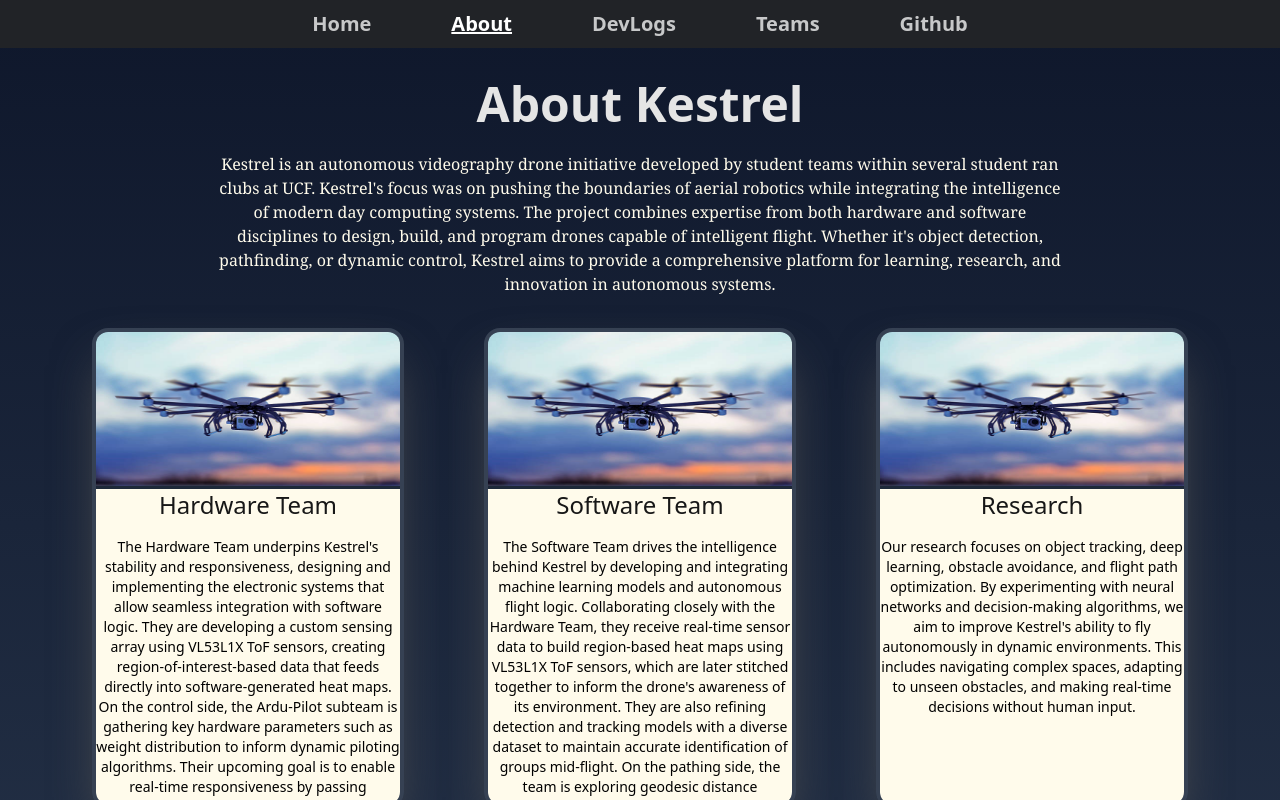
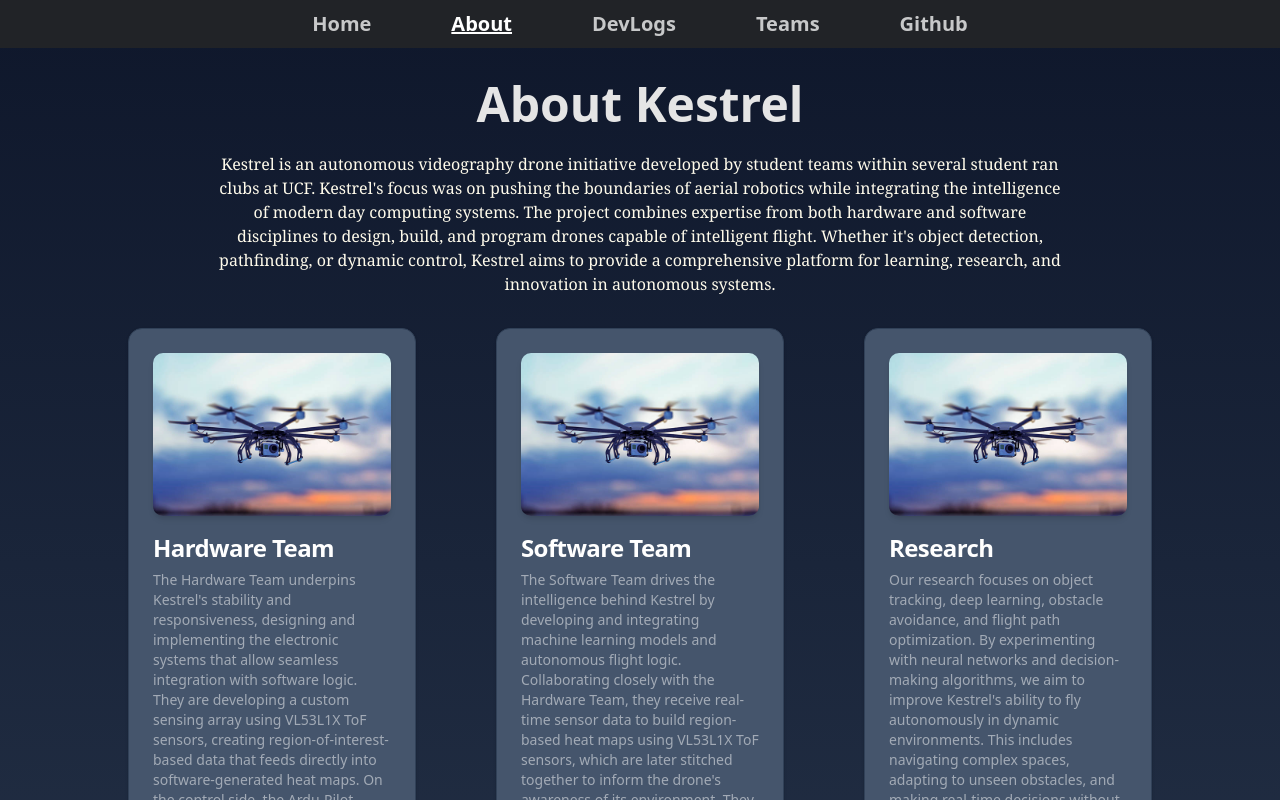
Before and after one commit to satasatalight/kestrel-ucf, a Next.js app: page /about in a window 1280 px wide. Shown: the top 800 px of the page. Built offline with nearby package versions, Linux system fonts and the light colour scheme.

Commit message:
Edited AboutPage Cards

```diff
--- /dev/null
+++ b/app/about/_components/AboutCard.tsx
@@ -0,0 +1,54 @@
+import Image, { StaticImageData } from "next/image";
+import React from "react";
+
+export interface AboutCardProps {
+  title: string;
+  description: string;
+  image: StaticImageData;
+}
+
+import {
+  Card,
+  CardContent,
+  CardDescription,
+  CardFooter,
+  CardHeader,
+  CardTitle,
+} from "@/components/ui/card";
+
+const AboutCard = ({ title, description, image }: AboutCardProps) => {
+  return (
+    <Card className="w-full h-fit bg-slate-600 border-slate-700">
+      <CardHeader>
+        <Image
+          className="rounded-lg mb-4 shadow-md hover:scale-102 transition-all duration-300"
+          src={image}
+          alt={title}
+        />
+        <CardTitle className="text-2xl text-white">{title}</CardTitle>
+        <CardDescription className="overflow-y-auto max-h-[300px] text-white/50">
+          {description}
+        </CardDescription>
+      </CardHeader>
+      <CardContent></CardContent>
+    </Card>
+  );
+
+  return (
+    <div className="w-78 flex flex-col border-4 h-120 shadow-neutral-600 shadow-2xl overflow-y-hidden border-gray-700 rounded-2xl">
+      <Image
+        className="h-1/3 border-b-3 border-b-gray-800"
+        src={image}
+        alt={title}
+      />
+      <div className="w-full h-full bg-[red]">
+        <h1 className="text-2xl text-center text-neutral-900">{title}</h1>
+        <p className="flex justify-center text-center pt-4 text-black text-sm">
+          {description}
+        </p>
+      </div>
+    </div>
+  );
+};
+
+export default AboutCard;
--- a/app/about/page.tsx
+++ b/app/about/page.tsx
@@ -1,8 +1,58 @@
-import Image from "next/image";
+import Image, { StaticImageData } from "next/image";
 import React from "react";
 import imageTeam from "@/public/GroupSample.jpg";
+import imageFlyingDrone from "@/public/FlyingDrone.jpg";
+import AboutCard, { AboutCardProps } from "./_components/AboutCard";
 
 const AboutPage = () => {
+  const cards: AboutCardProps[] = [
+    {
+      title: "Hardware Team",
+      description: `The Hardware Team underpins Kestrel's stability and
+              responsiveness, designing and implementing the electronic systems
+              that allow seamless integration with software logic. They are
+              developing a custom sensing array using VL53L1X ToF sensors,
+              creating region-of-interest-based data that feeds directly into
+              software-generated heat maps. On the control side, the Ardu-Pilot
+              subteam is gathering key hardware parameters such as weight
+              distribution to inform dynamic piloting algorithms. Their upcoming
+              goal is to enable real-time responsiveness by passing structured
+              sensor and flight path data into Ardu-Pilot, allowing the drone to
+              follow computed routes, avoid obstacles, and keep its camera
+              focused on the target group through coordinated motor control and
+              body rotation.`,
+      image: imageFlyingDrone,
+    },
+    {
+      title: "Software Team",
+      description: `The Software Team drives the intelligence behind Kestrel by
+              developing and integrating machine learning models and autonomous
+              flight logic. Collaborating closely with the Hardware Team, they
+              receive real-time sensor data to build region-based heat maps
+              using VL53L1X ToF sensors, which are later stitched together to
+              inform the drone's awareness of its environment. They are also
+              refining detection and tracking models with a diverse dataset to
+              maintain accurate identification of groups mid-flight. On the
+              pathing side, the team is exploring geodesic distance calculations
+              and Ricci flow algorithms to smooth out flight paths for safer,
+              more efficient navigation. Additionally, they are developing base
+              station initialization logic to manage flight sequence commands
+              like takeoff and landing, ensuring clear control boundaries for
+              the operator.`,
+      image: imageFlyingDrone,
+    },
+    {
+      title: "Research",
+      description: `Our research focuses on object tracking, deep learning, obstacle
+              avoidance, and flight path optimization. By experimenting with
+              neural networks and decision-making algorithms, we aim to improve
+              Kestrel's ability to fly autonomously in dynamic environments.
+              This includes navigating complex spaces, adapting to unseen
+              obstacles, and making real-time decisions without human input.`,
+      image: imageFlyingDrone,
+    },
+  ];
+
   return (
     <div className="h-fit w-full bg-gradient-to-t from-slate-700 to-slate-900">
       <div className="pt-[80px] text-5xl font-bold text-center text-neutral-200 font-mono">
@@ -19,78 +69,13 @@
         comprehensive platform for learning, research, and innovation in
         autonomous systems.
       </div>
-      <section className="flex flex-row gap-20 items-center justify-center pt-8 w-full">
-        <div className="w-78 flex flex-col border-4 h-120 shadow-neutral-600 shadow-2xl overflow-y-hidden border-gray-700 rounded-2xl">
-          <img
-            className="h-1/3 border-b-3 border-b-gray-800"
-            src="FlyingDrone.jpg"
-          ></img>
-          <div className="w-full h-full bg-amber-50">
-            <h1 className="text-2xl text-center text-neutral-900">
-              Hardware Team
-            </h1>
-            <p className="flex justify-center text-center pt-4 text-black text-sm">
-              The Hardware Team underpins Kestrel's stability and
-              responsiveness, designing and implementing the electronic systems
-              that allow seamless integration with software logic. They are
-              developing a custom sensing array using VL53L1X ToF sensors,
-              creating region-of-interest-based data that feeds directly into
-              software-generated heat maps. On the control side, the Ardu-Pilot
-              subteam is gathering key hardware parameters such as weight
-              distribution to inform dynamic piloting algorithms. Their upcoming
-              goal is to enable real-time responsiveness by passing structured
-              sensor and flight path data into Ardu-Pilot, allowing the drone to
-              follow computed routes, avoid obstacles, and keep its camera
-              focused on the target group through coordinated motor control and
-              body rotation.
-            </p>
-          </div>
+      <div className="flex w-full justify-center items-center">
+        <div className="flex flex-row gap-20 justify-center pt-8 max-w-5xl">
+          {cards.map((card) => (
+            <AboutCard {...card} key={card.title} />
+          ))}
         </div>
-        <div className="w-78 flex flex-col border-4 h-120 shadow-neutral-600 shadow-2xl overflow-y-hidden border-gray-700 rounded-2xl">
-          <img
-            className="h-1/3 border-b-3 border-b-gray-800"
-            src="FlyingDrone.jpg"
-          ></img>
-          <div className="w-full h-full bg-amber-50">
-            <h1 className="text-2xl text-center text-neutral-900">
-              Software Team
-            </h1>
-            <p className="flex justify-center text-center pt-4 text-black text-sm">
-              The Software Team drives the intelligence behind Kestrel by
-              developing and integrating machine learning models and autonomous
-              flight logic. Collaborating closely with the Hardware Team, they
-              receive real-time sensor data to build region-based heat maps
-              using VL53L1X ToF sensors, which are later stitched together to
-              inform the drone's awareness of its environment. They are also
-              refining detection and tracking models with a diverse dataset to
-              maintain accurate identification of groups mid-flight. On the
-              pathing side, the team is exploring geodesic distance calculations
-              and Ricci flow algorithms to smooth out flight paths for safer,
-              more efficient navigation. Additionally, they are developing base
-              station initialization logic to manage flight sequence commands
-              like takeoff and landing, ensuring clear control boundaries for
-              the operator.
-            </p>
-          </div>
-        </div>
-        <div className="w-78 flex flex-col border-4 h-120 shadow-neutral-600 shadow-2xl overflow-y-hidden border-gray-700 rounded-2xl">
-          <img
-            className="h-1/3 border-b-3 border-b-gray-800"
-            src="FlyingDrone.jpg"
-          ></img>
-          <div className="w-full h-full bg-amber-50">
-            <h1 className="text-2xl text-center text-neutral-900">Research</h1>
-            <p className="flex justify-center text-center pt-4 text-black text-sm">
-              Our research focuses on object tracking, deep learning, obstacle
-              avoidance, and flight path optimization. By experimenting with
-              neural networks and decision-making algorithms, we aim to improve
-              Kestrel's ability to fly autonomously in dynamic environments.
-              This includes navigating complex spaces, adapting to unseen
-              obstacles, and making real-time decisions without human input.
-            </p>
-          </div>
-        </div>
-      </section>
+      </div>
 
       <section className="pt-10 w-full">
         <div className="flex w-full">
--- a/app/api/devlogs/hooks.ts
+++ b/app/api/devlogs/hooks.ts
@@ -1,6 +1,7 @@
 import { prisma } from "@/lib/prisma";
+import { Devlog } from "@prisma/client";
 
-export const getAllDevlogs = async () => {
+export const getAllDevlogs = async (): Promise<Devlog[]> => {
   return await prisma.devlog.findMany({
     orderBy: {
       createdAt: "desc",
--- a/app/components/NavBar/NavBarLink.tsx
+++ b/app/components/NavBar/NavBarLink.tsx
@@ -31,25 +31,25 @@
         {isOpen && (
           <div className="absolute top-full mt-0 bg-neutral-800/80 text-white -left-3 rounded-b-md">
             <Link
-              href="/hardware"
+              href="/sensors"
               className="block px-4 py-2 hover:bg-neutral-900/80"
             >
               Sensors
             </Link>
             <Link
-              href="/software"
+              href="/pathing"
               className="block px-4 py-2 hover:bg-neutral-900/80"
             >
               Pathing
             </Link>
             <Link
-              href="/research"
+              href="/ardupilot"
               className="block px-4 py-2 hover:bg-neutral-900/80"
             >
               Ardupilot
             </Link>
             <Link
-              href="/research"
+              href="/model"
               className="block px-4 py-2 hover:bg-neutral-900/80"
             >
               Model
```
